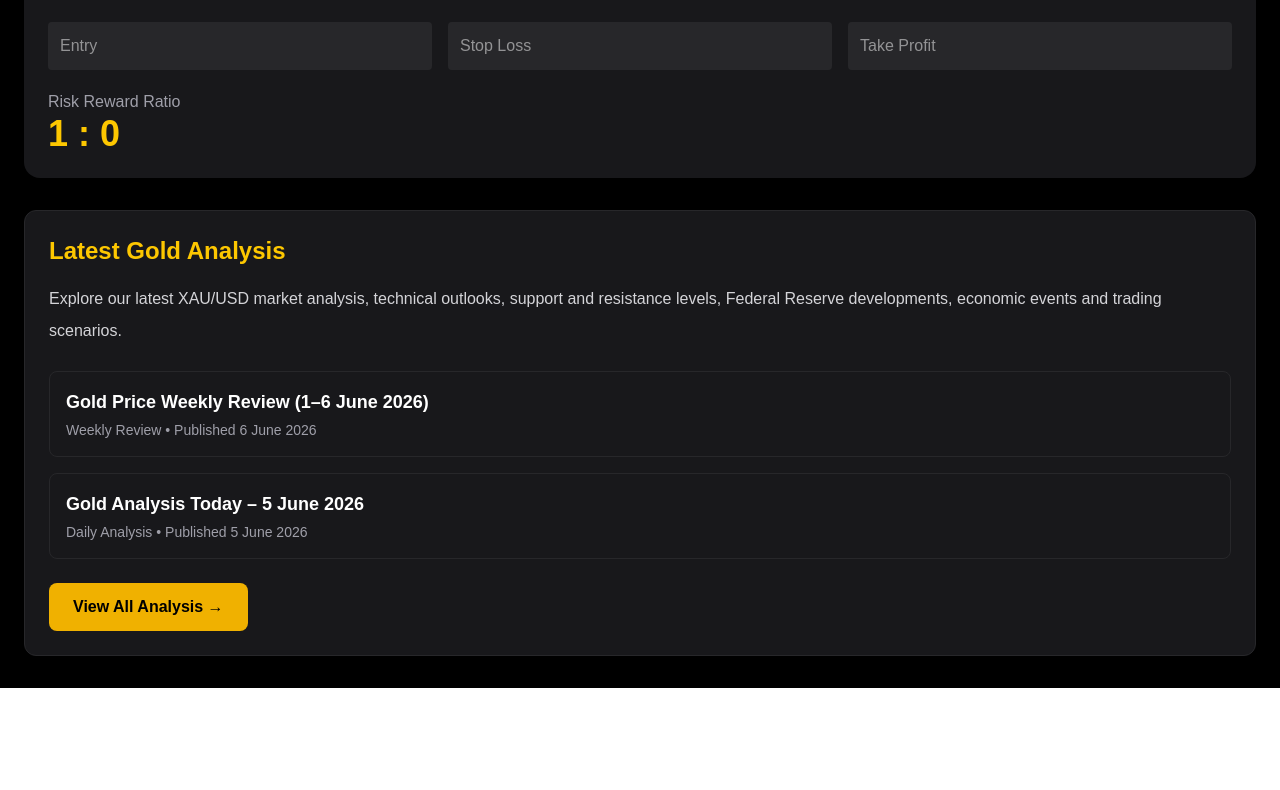
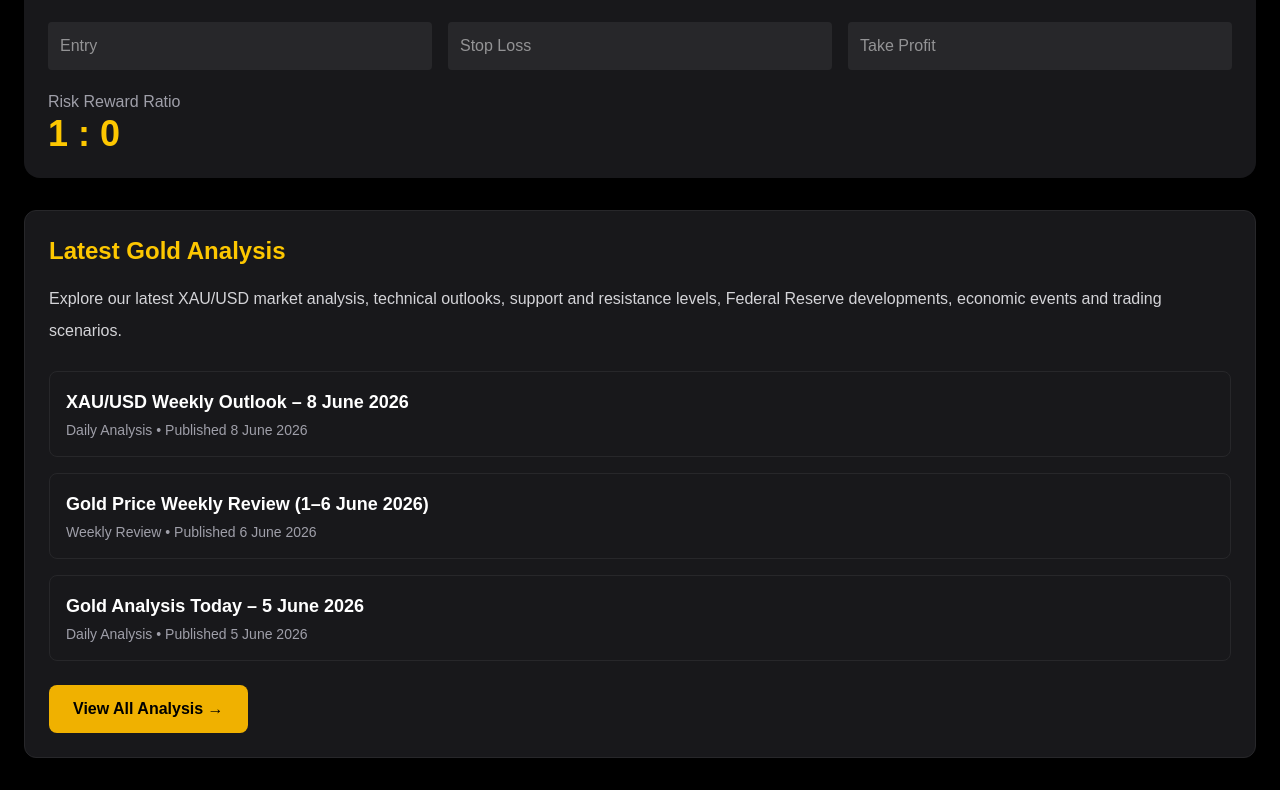
Before and after one commit to CSOoi1181/gold-trader-hub, a Next.js app: page / in a window 1280 px wide. Shown: the part 2498-3288 px from the top of the page. Before the commit the page ends 3186 px from the top, so only its background shows below. Built offline with nearby package versions, Linux system fonts and the light colour scheme.

Commit message:
Update latest gold analysis 8 June 2026

```diff
--- a/app/page.tsx
+++ b/app/page.tsx
@@ -60,6 +60,19 @@ export default function Home() {
           <div className="space-y-4">
 
             <Link
+              href="/analysis/gold-analysis-2026-06-08"
+              className="block border border-zinc-800 rounded-lg p-4 hover:border-yellow-400 transition"
+            >
+              <h3 className="text-lg font-semibold text-white">
+                XAU/USD Weekly Outlook – 8 June 2026
+              </h3>
+
+              <p className="text-zinc-400 text-sm mt-1">
+                Daily Analysis • Published 8 June 2026
+              </p>
+            </Link>
+
+            <Link
               href="/analysis/gold-analysis-2026-06-06"
               className="block border border-zinc-800 rounded-lg p-4 hover:border-yellow-400 transition"
             >
```
